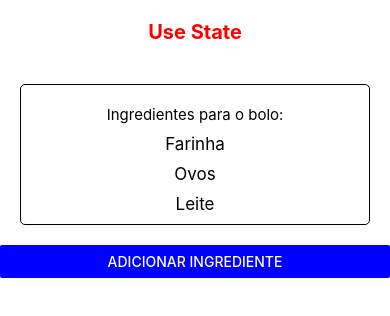
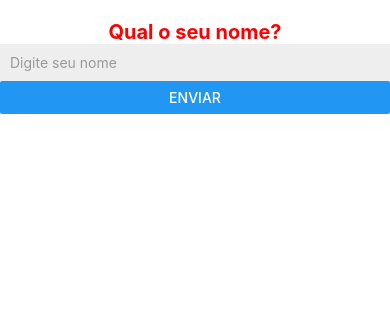
Before and after one commit to LuanColdebella/react-native-b7-antiga, a React Native app: screen / in a window 390 px wide. Shown: the top 316 px of the page. Built offline with nearby package versions, Linux system fonts and the light colour scheme.

Commit message:
usando textInput

```diff
--- a/App.tsx
+++ b/App.tsx
@@ -1,51 +1,57 @@
 import { useState } from 'react';
-import { Button, StyleSheet, Text, View } from 'react-native';
+import { Button, StyleSheet, Text, TextInput } from 'react-native';
 import { SafeAreaProvider, SafeAreaView } from 'react-native-safe-area-context';
-
-type Ingredient = {
-  id: number;         // identificador único
-  nome: string;       // nome do ingrediente
-  quantidade?: number; // quantidade (opcional)
-  unidade?: string;    // unidade de medida (opcional)
-};
 
 function App() {
 
-  const [ingredients, setIngredients] = useState<Ingredient[]>([
-    { id: 1, nome: 'Farinha' },
-    { id: 2, nome: 'Ovos' },
-    { id: 3, nome: 'Leite' },
-  ]);
+  const [name, setName] = useState(''); //nome final aqui
+  const [nameField, setNameField] = useState(''); //digitado no campo
 
-  const handleAddIngredient = () => {
-    const novoIngrediente = {
-      id: ingredients.length + 1,
-      nome: 'Chocolate em Pó', // aqui você altera o nome como quiser
-    };
+  const handleClear = () => {
+      setName('');
+  }
 
-    setIngredients(prev => [...prev, novoIngrediente]);
-  };
+  const handleSendName = () => {
+    setName(nameField);
+    setNameField('')
+  }
 
 
   return (
     <SafeAreaProvider>
       <SafeAreaView style={{ flex: 1, backgroundColor: 'white' }}>
-        <Text style={styles.title}>Use State</Text>
 
-        <View style={{ marginTop: 20 }}>
-          <View style={styles.box}>
-            <Text style={styles.subTitle}>Ingredientes para o bolo:</Text>
-            {ingredients.map((item, index) => (
-              <Text key={index} style={styles.items}>{item.nome}</Text>
-            ))}
-          </View>
 
-          <Button title='Adicionar Ingrediente'
-            onPress={() => handleAddIngredient()}
-            color='blue'
-          />
+        {name === '' &&
+          <> {/*FRAGMENT*/}
+            <Text style={styles.title}>Qual o seu nome?</Text>
+            <TextInput
+              style={{ backgroundColor: '#EEE', padding: 10}}
+              placeholder='Digite seu nome'
+              placeholderTextColor='#999'
+              value={nameField}
+              onChangeText={text => setNameField(text)}
+            />
+            <Button
+              title='Enviar'
+              onPress={handleSendName}
+            />
+          </>
+        }
+        {name !== '' &&
 
-        </View>
+          <>
+            <Text>Olá {name}, tudo bem?</Text>
+            <Text>Seja bem vindo(a)!</Text>
+
+            <Button
+              title={`Não sou ${name}`}
+              onPress={handleClear}
+            />
+          </>
+
+        }
+
 
       </SafeAreaView>
     </SafeAreaProvider>
```
